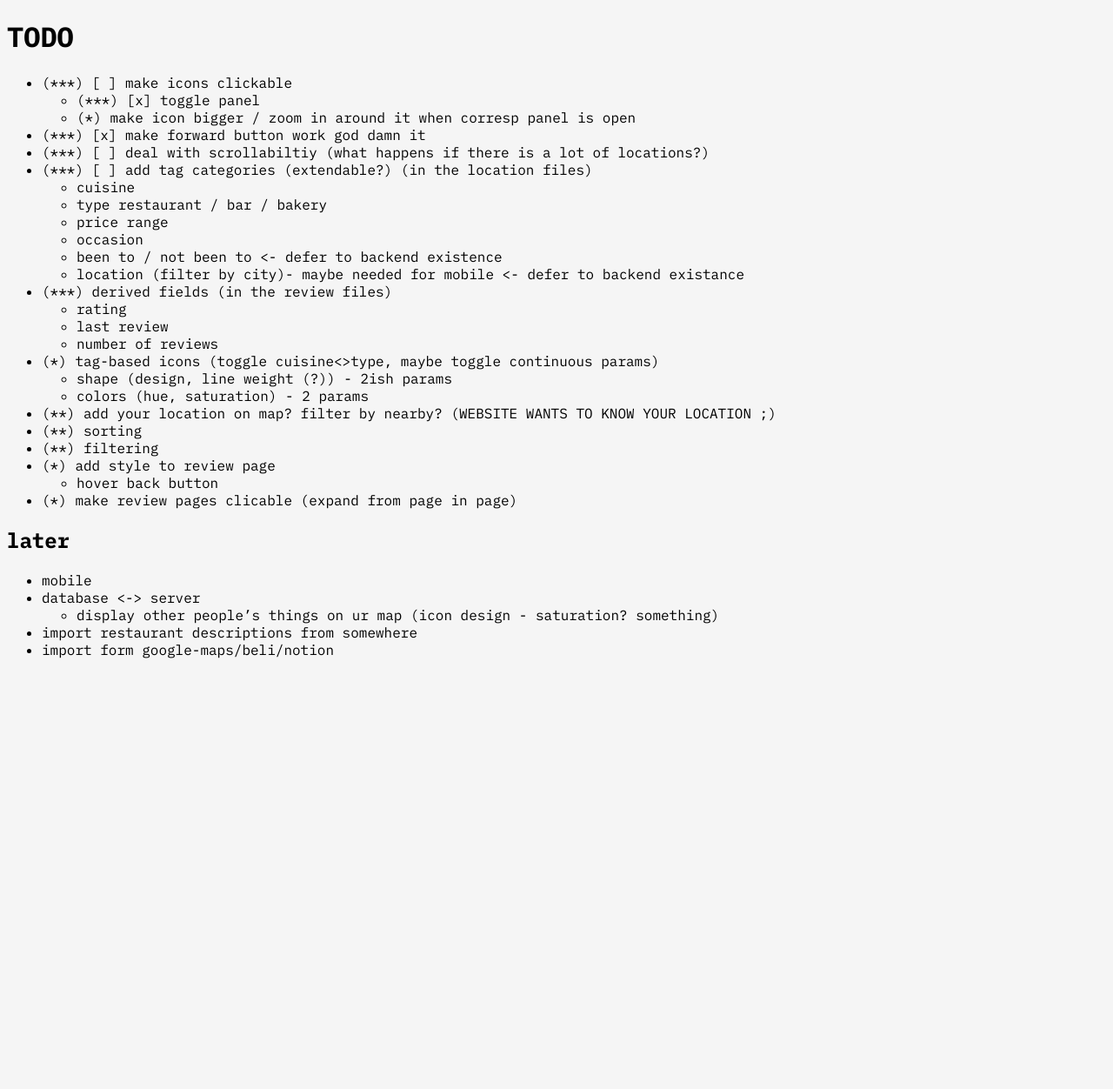
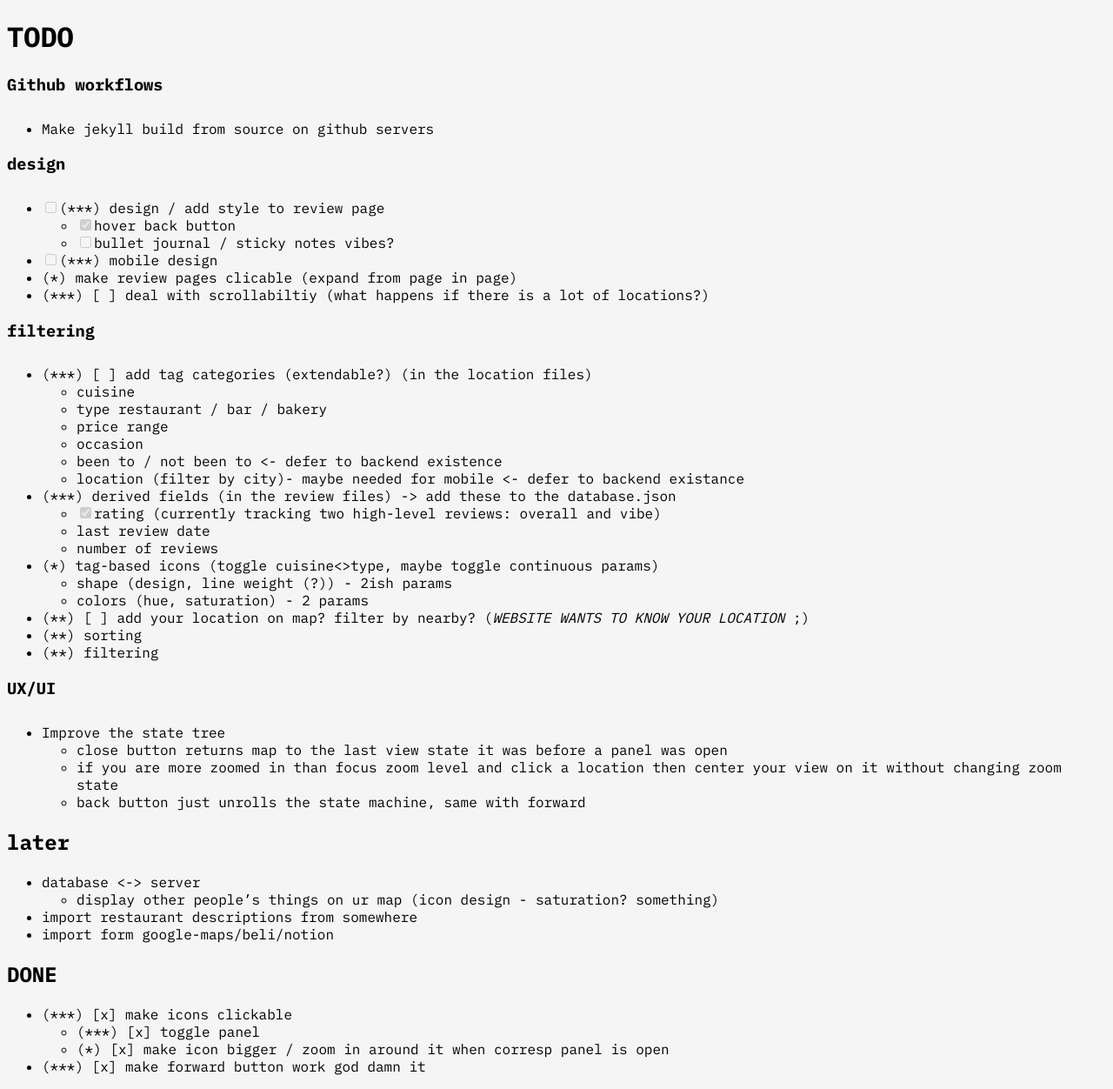
Before and after one commit to merny93/coffee, a Jekyll site: the page built from TODO.md, in a window 1280 px wide. Shown: the whole page at 87% size. Built offline with Jekyll 4.4.1, drawn with Linux system fonts in a browser that asks for light colours; our own code applies the rules of GitHub Pages for plain Markdown files; before the commit the page ends 900 px from its top, so only the background shows below that.

Commit message:
Co-authored-by: Simon Tartakovksy <merny93@users.noreply.github.com>

```diff
--- a/TODO.md
+++ b/TODO.md
@@ -1,34 +1,55 @@
 # TODO
 
-- (***) [ ] make icons clickable
-  - (***) [x] toggle panel
-  - (*) make icon bigger / zoom in around it when corresp panel is open
-- (***) [x] make forward button work god damn it
-- (***) [ ] deal with scrollabiltiy (what happens if there is a lot of locations?)
-- (***) [ ] add tag categories (extendable?) (in the location files)
+### Github workflows
+
+- Make jekyll build from source on github servers
+
+### design
+
+- [ ] (\*\*\*) design / add style to review page
+  - [x] hover back button
+  - [ ] bullet journal / sticky notes vibes?
+- [ ] (\*\*\*) mobile design
+- (\*) make review pages clicable (expand from page in page)
+- (\*\*\*) [ ] deal with scrollabiltiy (what happens if there is a lot of locations?)
+
+### filtering
+
+- (\*\*\*) [ ] add tag categories (extendable?) (in the location files)
   - cuisine
   - type restaurant / bar / bakery
   - price range
   - occasion
   - been to / not been to <- defer to backend existence
   - location (filter by city)- maybe needed for mobile <- defer to backend existance
-- (***) derived fields (in the review files)
-  - rating
-  - last review
+- (\*\*\*) derived fields (in the review files) -> add these to the database.json
+  - [x] rating (currently tracking two high-level reviews: overall and vibe)
+  - last review date
   - number of reviews
-- (*) tag-based icons (toggle cuisine<>type, maybe toggle continuous params)
+- (\*) tag-based icons (toggle cuisine<>type, maybe toggle continuous params)
   - shape (design, line weight (?)) - 2ish params
   - colors (hue, saturation) - 2 params
-- (**) add your location on map? filter by nearby? (WEBSITE WANTS TO KNOW YOUR LOCATION ;)
-- (**) sorting
-- (**) filtering
-- (*) add style to review page
-  - hover back button
-- (*) make review pages clicable (expand from page in page)
+- (\*\*) [ ] add your location on map? filter by nearby? (_WEBSITE WANTS TO KNOW YOUR LOCATION_ ;)
+- (\*\*) sorting
+- (\*\*) filtering
+
+### UX/UI
+
+- Improve the state tree
+  - close button returns map to the last view state it was before a panel was open
+  - if you are more zoomed in than focus zoom level and click a location then center your view on it without changing zoom state
+  - back button just unrolls the state machine, same with forward
 
 ## later
-- mobile
+
 - database <-> server
   - display other people's things on ur map (icon design - saturation? something)
 - import restaurant descriptions from somewhere
 - import form google-maps/beli/notion
+
+## DONE
+
+- (\*\*\*) [x] make icons clickable
+  - (\*\*\*) [x] toggle panel
+  - (\*) [x] make icon bigger / zoom in around it when corresp panel is open
+- (\*\*\*) [x] make forward button work god damn it
--- a/_layouts/default.html
+++ b/_layouts/default.html
@@ -1,21 +1,37 @@
-<!doctype html>
+<!DOCTYPE html>
 <html>
   <head>
-    <meta charset="utf-8">
+    <meta charset="utf-8" />
     <title>{{ page.title }}</title>
-    <link rel="stylesheet" href="{{site.baseurl}}/assets/css/styles.css">
+
+    <!-- add the favion -->
+    <link
+      rel="shortcut icon"
+      type="image/png"
+      href="{{site.baseurl}}/assets/icons/favicon.png"
+    />
+
+    <link rel="stylesheet" href="{{site.baseurl}}/assets/css/styles.css" />
 
     <!-- import 'IBM Plex Mono font' -->
-    <link href="https://fonts.googleapis.com/css2?family=IBM+Plex+Mono:wght@400;700&amp;display=swap" rel="stylesheet">
+    <link
+      href="https://fonts.googleapis.com/css2?family=IBM+Plex+Mono:wght@400;700&amp;display=swap"
+      rel="stylesheet"
+    />
 
     <!-- Stuff for leaflet.js -->
-    <link rel="stylesheet" href="https://unpkg.com/leaflet@1.9.3/dist/leaflet.css"
-     integrity="sha256-kLaT2GOSpHechhsozzB+flnD+zUyjE2LlfWPgU04xyI="
-     crossorigin=""/>
+    <link
+      rel="stylesheet"
+      href="https://unpkg.com/leaflet@1.9.3/dist/leaflet.css"
+      integrity="sha256-kLaT2GOSpHechhsozzB+flnD+zUyjE2LlfWPgU04xyI="
+      crossorigin=""
+    />
     <!-- Make sure you put this AFTER Leaflet's CSS -->
-    <script src="https://unpkg.com/leaflet@1.9.3/dist/leaflet.js"
-    integrity="sha256-WBkoXOwTeyKclOHuWtc+i2uENFpDZ9YPdf5Hf+D7ewM="
-    crossorigin=""></script>
+    <script
+      src="https://unpkg.com/leaflet@1.9.3/dist/leaflet.js"
+      integrity="sha256-WBkoXOwTeyKclOHuWtc+i2uENFpDZ9YPdf5Hf+D7ewM="
+      crossorigin=""
+    ></script>
   </head>
   <body>
     <!-- {% include navigation.html %} -->
--- a/_sass/main.scss
+++ b/_sass/main.scss
@@ -9,10 +9,10 @@ $location-opacity: 1;
 
 body {
   background-color: $background;
-    font-family: 'IBM Plex Mono', 'Menlo', 'Monaco', monospace;
+  font-family: "IBM Plex Mono", "Menlo", "Monaco", monospace;
 }
 
-a{
+a {
   text-decoration: none;
   color: inherit;
 }
@@ -27,21 +27,20 @@ button {
   border-radius: 3px;
   padding: 3px 5px 3px 5px;
 }
-button:hover{
+button:hover {
   background-color: $accent-mid;
   cursor: pointer;
 }
-
 
 #title {
   padding-left: 10px;
 }
 
-h4{
+h4 {
   margin: 0;
 }
 
-hr{
+hr {
   border-top: $accent-dark solid 2px;
   border-bottom: 0;
   margin-left: 10%;
@@ -49,14 +48,14 @@ hr{
 }
 
 // score base styling
-@mixin score_base(){
+@mixin score_base() {
   display: flex;
   align-items: center;
   font-size: 1em;
   // font-weight: bold;
 }
 
-.location_container{
+.location_container {
   border-bottom: $accent-dark solid 2px;
   border-top: $accent-dark solid 2px;
   // border-radius: 5px;
@@ -68,18 +67,18 @@ hr{
   display: flex;
   // background-color: rgba($light-gray, $location-opacity);
   cursor: pointer;
-    .score-container{
+  .score-container {
     // for score in main page
     @include score_base;
     margin-left: auto;
   }
 }
 
-.location_container:hover{
+.location_container:hover {
   background-color: rgba($accent-light, $location-opacity);
 }
 
-.location_container:hover .score-table{
+.location_container:hover .score-table {
   background-color: $accent-mid;
 }
 
@@ -98,14 +97,30 @@ hr{
   height: 500px;
 }
 
-.big-wrapper{
+.big-wrapper {
   display: flex;
   flex-direction: row;
   flex-wrap: wrap;
   width: 100%;
 }
 
-.score-table{
+@media screen and (max-width: 500px) {
+  // THIS ISN'T WORKING WHY
+  .column {
+    display: flex;
+    flex-direction: column;
+    flex-basis: 100%;
+    flex: 1;
+    height: 500px;
+  }
+
+  .big-wrapper {
+    display: block;
+    width: 100%;
+  }
+}
+
+.score-table {
   height: min-content;
   text-align: center;
   padding: 5px;
@@ -117,10 +132,10 @@ hr{
   // background-color: $light-gray;
 }
 
-.reviews_container{
+.reviews_container {
   max-width: 85vw;
 }
-.review{
+.review {
   border: solid 2px;
   border-radius: 5px;
   // width: m#{a}x(80%, 200px);
@@ -130,35 +145,34 @@ hr{
   margin: 15px;
 }
 
-.left{
+.left {
   // background-color: rgba($light-gray, $review-opacity);
 }
 
-.right{
+.right {
   // background-color: rgba($accent-light, $review-opacity);
   margin-left: auto;
 }
 
-.review-scores-container{
+.review-scores-container {
   display: flex;
   align-items: flex-start;
   flex-direction: row;
   // flex-wrap: wrap;
-    .score-container{
+  .score-container {
     // for all scores in location page
     @include score_base;
   }
 }
-.mainscore{
+.mainscore {
   // for score in location page
   margin-right: 25px;
 }
-.subscore{
+.subscore {
   // for subscore in location page
   text-size-adjust: 50%;
   margin-left: auto;
   margin-top: 30px;
-
 }
 
 #map {
@@ -166,15 +180,15 @@ hr{
 }
 
 #overlay {
-    height:100%;
-    width:100%;
+  height: 100%;
+  width: 100%;
   position: absolute;
   left: -100%;
   margin-top: -2px; // to align left and right columns
-    -moz-transition: all .5s ease-in-out;
-    -webkit-transition: all .5s ease-in-out;
-    -o-transition: all .5s ease-in-out;
-    transition: all .5s ease-in-out;
+  -moz-transition: all 0.5s ease-in-out;
+  -webkit-transition: all 0.5s ease-in-out;
+  -o-transition: all 0.5s ease-in-out;
+  transition: all 0.5s ease-in-out;
 }
 
 .slide-in {
@@ -182,8 +196,8 @@ hr{
 }
 
 .overlay-wrapper {
-    height:100%;
-    margin-left:10px;
+  height: 100%;
+  margin-left: 10px;
   margin-right: 10px;
   background-color: $background;
   overflow: scroll;
```
Also changed, not shown: index.html (+12 -11 lines), assets/icons/favicon.png (added). Lines whose indentation alone changed are shown as unchanged.
